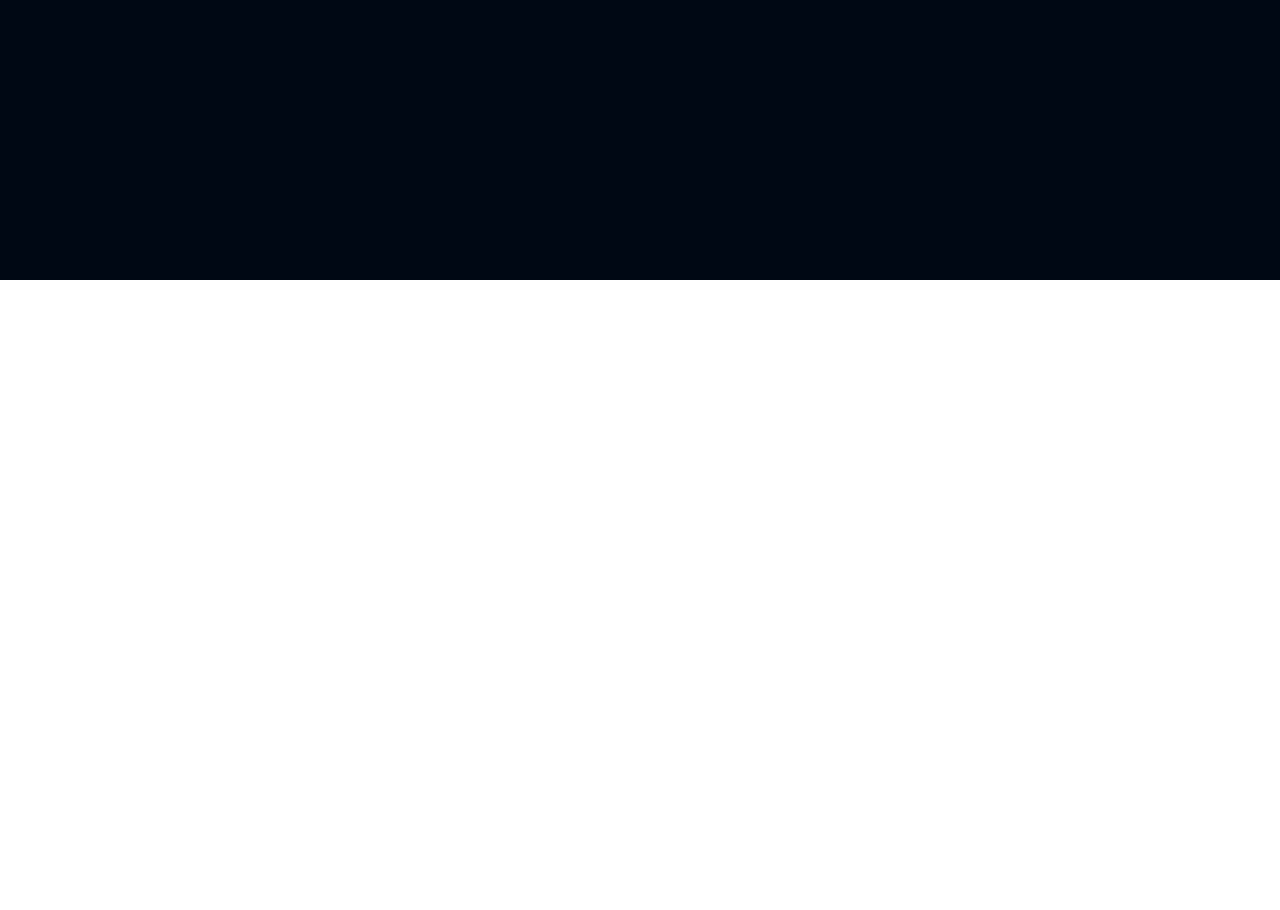
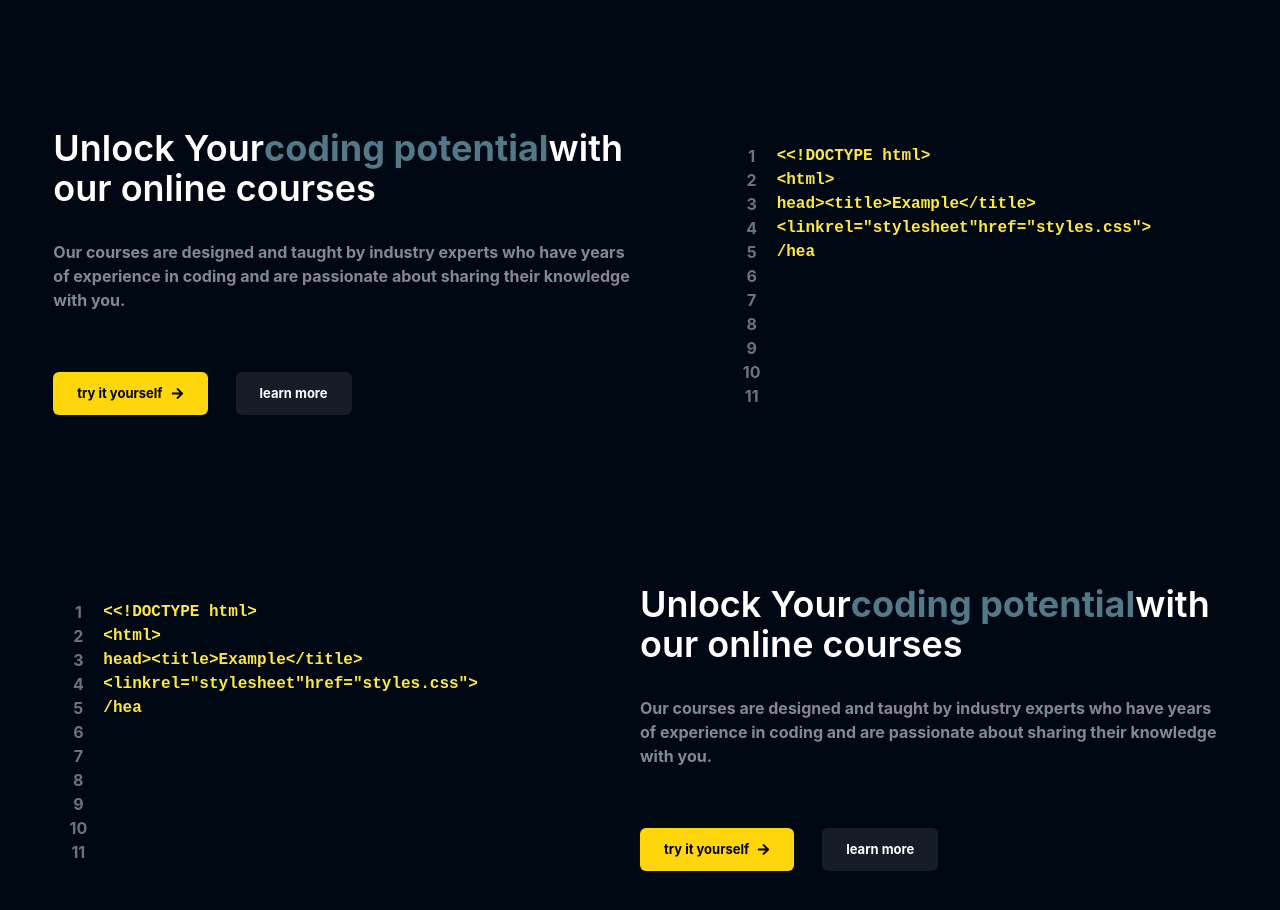
Before and after one commit to ramgpal/GetSkilledOnline_An-Online-Edtech-Platform, a React (Create React App) app: page / in a window 1280 px wide. Shown: the part 520-1430 px from the top of the page. Before the commit the page ends 800 px from the top, so only its background shows below. Built offline with nearby package versions, Linux system fonts and the light colour scheme.

Commit message:
HomePage Section 1 added

```diff
--- a/package.json
+++ b/package.json
@@ -9,6 +9,7 @@
     "react-icons": "^5.0.1",
     "react-router-dom": "^6.22.3",
     "react-scripts": "5.0.1",
+    "react-type-animation": "^3.2.0",
     "web-vitals": "^2.1.4"
   },
   "scripts": {
--- /dev/null
+++ b/src/components/core/HomePage/CTAButton.jsx
@@ -0,0 +1,19 @@
+import React from 'react'
+import {Link} from "react-router-dom"
+
+const CTAButton = ({children, active, linkto}) => {
+  return (
+    <Link to={linkto}>
+
+        <div className={`text-center text-[13px] px-6 py-3 rounded-md font-bold
+        ${active ? "bg-yellow-50 text-black":" bg-richblack-800"}
+        hover:scale-95 transition-all duration-200
+        `}>
+            {children}
+        </div>
+
+    </Link>
+  )
+}
+
+export default CTAButton
--- /dev/null
+++ b/src/components/core/HomePage/CodeBlocks.jsx
@@ -0,0 +1,76 @@
+import React from 'react'
+import CTAButton from "../HomePage/CTAButton"
+import {FaArrowRight} from "react-icons/fa"
+import { TypeAnimation } from 'react-type-animation'
+
+const CodeBlocks = ({
+    position, heading, subheading, ctabtn1, ctabtn2, codeblock, backgroudGradient, codeColor
+}) => {
+  return (
+    <div className={`flex ${position} my-20 justify-between gap-10`}>
+
+    {/*Section 1*/}
+    <div className='w-[50%] flex flex-col gap-8'>
+        {heading}
+        <div className='text-richblack-300 font-bold '>
+            {subheading}
+        </div>
+
+        <div className='flex gap-7 mt-7'>
+            <CTAButton active={ctabtn1.active} linkto={ctabtn1.linkto}>
+                <div className='flex gap-2 items-center'>
+                    {ctabtn1.btnText}
+                    <FaArrowRight/>
+                </div>
+            </CTAButton>
+
+            <CTAButton active={ctabtn2.active} linkto={ctabtn2.linkto}>
+                    {ctabtn2.btnText}
+            </CTAButton>
+        </div>
+
+
+    </div>
+
+     {/*Section 2*/}
+     <div className=' h-fit  flex flex-row text-10[px] w-[100%] py-4 lg:w-[500px]'>
+        {/*HW -> BG gradient*/}
+
+        <div className='text-center flex flex-col w-[10%] text-richblack-400 font-inter font-bold'>
+            <p>1</p>
+            <p>2</p>
+            <p>3</p>
+            <p>4</p>
+            <p>5</p>
+            <p>6</p>
+            <p>7</p>
+            <p>8</p>
+            <p>9</p>
+            <p>10</p>
+            <p>11</p>
+        </div>
+
+        <div className={`w-[90%] flex flex-col gap-2 font-bold font-mono ${codeColor} pr-2`}>
+           <TypeAnimation
+            sequence={[codeblock, 2000, ""]}
+            repeat={Infinity}
+            cursor={true}
+
+            style = {
+                {
+                    whiteSpace: "pre-line",
+                    display:"block",
+                }
+            }
+            omitDeletionAnimation={true}
+           />
+        </div>
+
+     </div>
+
+
+    </div>
+  )
+}
+
+export default CodeBlocks;
--- a/src/components/core/HomePage/HighLightText.jsx
+++ b/src/components/core/HomePage/HighLightText.jsx
@@ -6,5 +6,4 @@ const HighlightText = ({ text }) => {
     );
 };
 
-
 export default HighlightText;
--- a/src/pages/Home.jsx
+++ b/src/pages/Home.jsx
@@ -1,42 +1,141 @@
-import React from 'react';
-import { FaArrowRight } from "react-icons/fa";
-import { Link } from 'react-router-dom';
-import HighlightText from '../components/core/HomePage/HighLightText';
+import React from 'react'
+import {FaArrowRight} from "react-icons/fa"
+import {Link} from "react-router-dom"
+import HighlightText from '../components/core/HomePage/HighlightText'
+
+import CTAButton from "../components/core/HomePage/CTAButton"
+import Banner from "../assets/Images/banner.mp4"
+import CodeBlocks from '../components/core/HomePage/CodeBlocks'
 
 const Home = () => {
   return (
     <div>
-            {/* Section1  */}
-            <div className='relative mx-auto flex flex-col w-11/12 items-center text-white justify-between'>
+      {/*Section1  */}
+      <div className='relative mx-auto flex flex-col w-11/12 max-w-maxContent items-center
+      text-white justify-between'>
+
         <Link to={"/signup"}>
-                    <div className='group mt-16 p-1 mx-auto rounded-full bg-richblack-800 font-bold text-richblack-200 transition-all duration-200 hover:scale-95'>
-                        <div className='flex flex-row items-center gap-2 rounded-full px-10 py-[5px] transition-all duration-200 group-hover:bg-richblack-900'>
+            <div className=' group mt-16 p-1 mx-auto rounded-full bg-richblack-800 font-bold text-richblack-200
+            transition-all duration-200 hover:scale-95 w-fit'>
+                <div className='flex flex-row items-center gap-2 rounded-full px-10 py-[5px]
+                transition-all duration-200 group-hover:bg-richblack-900'>
                     <p>Become an Instructor</p>
                     <FaArrowRight />
                 </div>
             </div>
+
         </Link>
 
         <div className='text-center text-4xl font-semibold mt-7'>
             Empower Your Future with
-                    <HighlightText text={" Coding SKills"}/>
+            <HighlightText text={"Coding Skills"} />
         </div>
 
-                <div>With our online coding courses, you can learn at your own pace, from anywhere in the world, and get access to a wealth of resources, including hands-on projects, quizzes, and personalized feedback from instructors.</div>
+        <div className=' mt-4 w-[90%] text-center text-lg font-bold text-richblack-300'>
+            With our online coding courses, you can learn at your own pace, from anywhere in the world, and get access to a wealth of resources, including hands-on projects, quizzes, and personalized feedback from instructors.
+        </div>
+
+        <div className='flex flex-row gap-7 mt-8'>
+            <CTAButton active={true} linkto={"/signup"}>
+                Learn More
+            </CTAButton>
+
+            <CTAButton active={false} linkto={"/login"}>
+                Book a Demo
+            </CTAButton>
+        </div>
+
+        <div className='mx-3 my-12 shadow-blue-200'>
+            <video
+            muted
+            loop
+            autoPlay
+            >
+            <source  src={Banner} type="video/mp4" />
+            </video>
+        </div>
+
+        {/* Code Section 1 */}
+        <div>
+            <CodeBlocks
+                position={"lg:flex-row"}
+                heading={
+                    <div className='text-4xl font-semibold'>
+                        Unlock Your
+                        <HighlightText text={"coding potential"}/>
+                        with our online courses
+                    </div>
+                }
+                subheading = {
+                    "Our courses are designed and taught by industry experts who have years of experience in coding and are passionate about sharing their knowledge with you."
+                }
+                ctabtn1={
+                    {
+                        btnText: "try it yourself",
+                        linkto: "/signup",
+                        active: true,
+                    }
+                }
+                ctabtn2={
+                    {
+                        btnText: "learn more",
+                        linkto: "/login",
+                        active: false,
+                    }
+                }
+
+                codeblock={`<<!DOCTYPE html>\n<html>\nhead><title>Example</title><linkrel="stylesheet"href="styles.css">\n/head>\n<body>\n<h1><a href="/">Header</a>\n</h1><nav><a href="one/">One</a><a href="two/">Two</a>\n<a href="three/">Three</a>\n</nav>\n</body>\n</html>`}
+                codeColor={"text-yellow-25"}
+            />
+        </div>
+
+                {/* Code Section 2 */}
+        <div>
+            <CodeBlocks
+                position={"lg:flex-row-reverse"}
+                heading={
+                    <div className='text-4xl font-semibold'>
+                        Unlock Your
+                        <HighlightText text={"coding potential"}/>
+                        with our online courses
+                    </div>
+                }
+                subheading = {
+                    "Our courses are designed and taught by industry experts who have years of experience in coding and are passionate about sharing their knowledge with you."
+                }
+                ctabtn1={
+                    {
+                        btnText: "try it yourself",
+                        linkto: "/signup",
+                        active: true,
+                    }
+                }
+                ctabtn2={
+                    {
+                        btnText: "learn more",
+                        linkto: "/login",
+                        active: false,
+                    }
+                }
+
+                codeblock={`<<!DOCTYPE html>\n<html>\nhead><title>Example</title><linkrel="stylesheet"href="styles.css">\n/head>\n<body>\n<h1><a href="/">Header</a>\n</h1><nav><a href="one/">One</a><a href="two/">Two</a>\n<a href="three/">Three</a>\n</nav>\n</body>\n</html>`}
+                codeColor={"text-yellow-25"}
+            />
+        </div>
 
       </div>
 
-            {/* Section2  */}
+      {/*Section 2  */}
 
 
-            {/* Section3  */}
+      {/*Section 3 */}
 
 
-            {/* footer  */}
+      {/*Footer */}
 
 
     </div>
-    );
-};
+  )
+}
 
-export default Home;
+export default Home
```
Also changed, not shown: 1 other file (tests, documents, lock files or other folders). Lines whose indentation alone changed are shown as unchanged.
